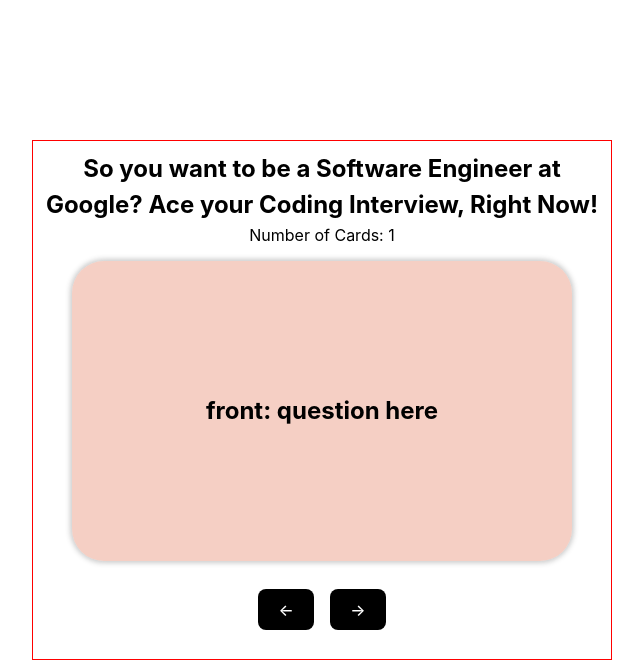
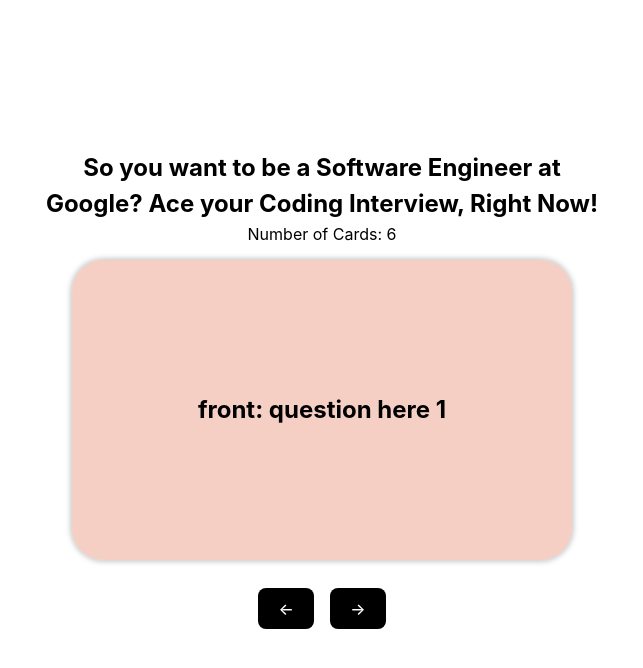
Before and after one commit to ebordenave/codepath-flashcards, a React (Vite) app: page / in a window 1280 px wide. Shown: the top 668 px of the page, without its empty margins (318-961 px from the left). Built offline with nearby package versions, Linux system fonts and the light colour scheme.

Commit message:
sanity check

```diff
--- a/src/App.css
+++ b/src/App.css
@@ -7,7 +7,6 @@
 
 
 .wrapper {
-  border: 1px solid red;
   height: 520px;
   width: 580px;
   display: grid;
--- a/src/App.jsx
+++ b/src/App.jsx
@@ -1,28 +1,40 @@
-// import { useState } from 'react'
-import {FlashCard} from "./components/FlashCard/FlashCard.jsx";
-import CardData from "./CardData.js";
-
-import './App.css'
-import {ArrowButtons} from "./components/ArrowButtons/ArrowButtons.jsx";
-import {Header} from "./components/Header/Header.jsx";
+import React, { useState } from 'react';
+import { FlashCard } from "./components/FlashCard/FlashCard.jsx";
+import { ArrowButtons } from "./components/ArrowButtons/ArrowButtons.jsx";
+import { Header } from "./components/Header/Header.jsx";
+import { CardData } from "./CardData.js";
+import './App.css';
 
 function App() {
+  const [currentIndex, setCurrentIndex] = useState(0)
 
+  // create a next function that will iterate through an array of objects
+  // the logic is an anonymous functions, given the index var
+  // add 1 and then mod CardData.length
+  const nextCard = () => {
+    let randomIndex = Math.floor(Math.random() * CardData.length)
+    setCurrentIndex(randomIndex)
+  }
+
+  // create a prev function that will iterate through an array of objects
+  // the logic is an anonymous function, given the index var
+  // subtract 1 and then mod CardData.length
+  const prevCard = () => {
+    setCurrentIndex((index) => (index - 1 + CardData.length) % CardData.length)
+  }
 
   return (
-    <>
       <div className="wrapper">
         <section className="header">
           <Header count={CardData.length}/>
         </section>
         <section className="flashcardContainer">
-          {CardData.map((card, index) => (
-            <FlashCard key={index} front={card.front} back={card.back} />
-          ))}
+          <FlashCard front={CardData[currentIndex].front} back={CardData[currentIndex].back} />
         </section>
-        <section className="arrowContainer"><ArrowButtons /></section>
+        <section className="arrowContainer">
+          <ArrowButtons prev={prevCard} next={nextCard}/>
+        </section>
       </div>
-    </>
   )
 }
 
--- a/src/CardData.js
+++ b/src/CardData.js
@@ -1,4 +1,9 @@
-const CardData = [
-  { front: "front: question here", back: "back: answer here"},
+export const CardData = [
+  { front: "front: question here 1", back: "back: answer here 1"},
+  { front: "front: question here 2", back: "back: answer here 2"},
+  { front: "front: question here 3", back: "back: answer here 3"},
+  { front: "front: question here 4", back: "back: answer here 4"},
+  { front: "front: question here 5", back: "back: answer here 5"},
+  { front: "front: question here 6", back: "back: answer here 6"},
 ]
-export default CardData
+// export default CardData
--- a/src/components/ArrowButtons/ArrowButtons.jsx
+++ b/src/components/ArrowButtons/ArrowButtons.jsx
@@ -1,10 +1,10 @@
 import "./ArrowButtons.css"
 
-export const ArrowButtons = () => {
+export const ArrowButtons = ({prev, next}) => {
   return (
     <>
-      <button>&#8592;</button>
-      <button>&#8594;</button>
+      <button onClick={prev}>&#8592;</button>
+      <button onClick={next}>&#8594;</button>
     </>
   )
 }
```
